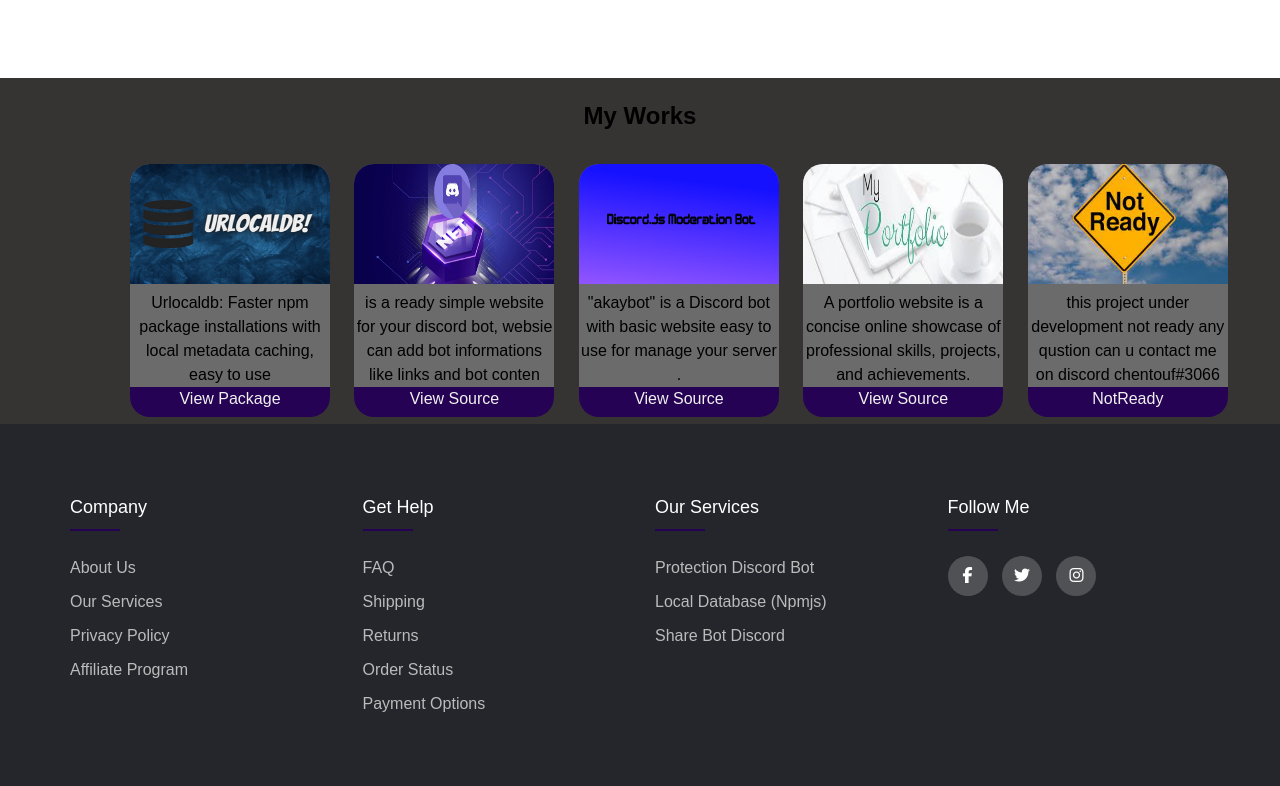
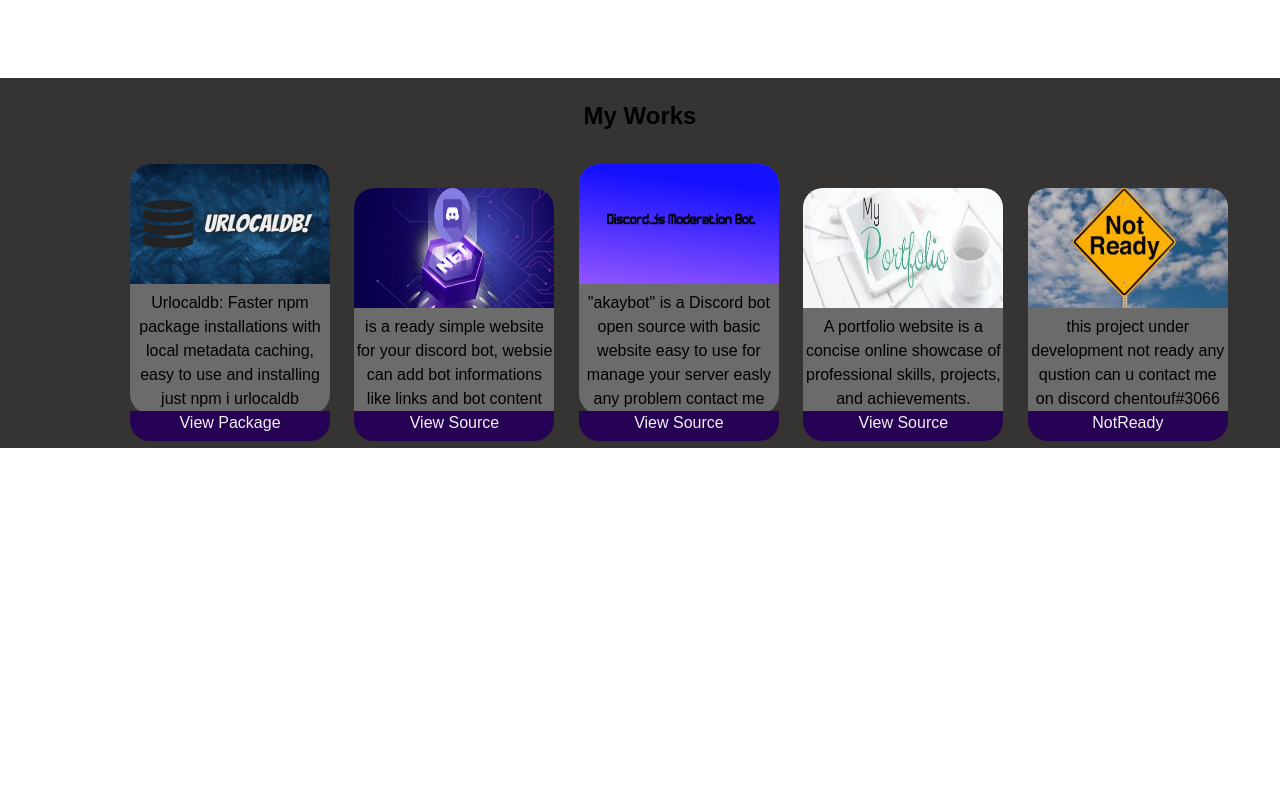
Before and after one commit to Nik0tino/PortFolio, a plain HTML site: page index.html in a window 1280 px wide. Shown: the part 1112-1898 px from the top of the page. After the commit the page ends 1560 px from the top, so only its background shows below. Drawn offline with Linux system fonts and the light colour scheme.

Commit message:
Update index.html

```diff
--- a/index.html
+++ b/index.html
@@ -104,7 +104,7 @@
         <div class="Cards2">
             <div class="works">
                 <img src="./img/urlocaldb.png" alt="database">
-                <p>Urlocaldb: Faster npm package installations with local metadata caching, easy to use
+                <p>Urlocaldb: Faster npm package installations with local metadata caching, easy to use and installing just npm i urlocaldb
                 </p>
                 <li> <a href="https://www.npmjs.com/package/urlocaldb" target="_blank">View Package</a>
                 </li>
@@ -112,7 +112,7 @@
 
             <div class="works">
                 <img src="./img/akaybotwebsite.jpg" alt="website">
-                <p>is a ready simple website for your discord bot, websie can add bot informations like links and bot conten
+                <p>is a ready simple website for your discord bot, websie can add bot informations like links and bot content
 
                 </p>
                 <li> <a href="https://github.com/MihawkDev/DiscordBot-websitev1" target="_blank">View Source</a>
@@ -121,7 +121,7 @@
 
             <div class="works">
                 <img src="./img/discordmod.png" alt="mod">
-                <p>"akaybot" is a Discord bot with basic website easy to use for manage your server .
+                <p>"akaybot" is a Discord bot open source with basic website easy to use for manage your server easly any problem contact me
 
                 </p>
                 <li> <a href="https://github.com/MihawkDev/NexterBot-V1-SuperEdition" target="_blank">View Source</a>
@@ -149,48 +149,6 @@
         </div>
     </section>
 
-
-    <footer class="footer">
-        <div class="container">
-         <div class="row">
-           <div class="footer-col">
-            <h4>company</h4>
-            <ul>
-              <li><a href="#">about us</a></li>
-              <li><a href="#">our services</a></li>
-              <li><a href="#">privacy policy</a></li>
-              <li><a href="#">affiliate program</a></li>
-            </ul>
-          </div>
-          <div class="footer-col">
-            <h4>get help</h4>
-            <ul>
-              <li><a href="#">FAQ</a></li>
-              <li><a href="#">shipping</a></li>
-              <li><a href="#">returns</a></li>
-              <li><a href="#">order status</a></li>
-              <li><a href="#">payment options</a></li>
-            </ul>
-          </div>
-           <div class="footer-col">
-             <h4>our services</h4>
-             <ul>
-               <li><a href="https://discord.gg/23qWxrbFVR">protection discord bot</a></li>
-               <li><a href="https://www.npmjs.com/package/urlocaldb">local database (npmjs)</a></li>
-               <li><a href="https://discord.gg/W5QP3eRKsX">Share Bot Discord</a></li>
-             </ul>
-           </div>
-           <div class="footer-col">
-             <h4>follow me</h4>
-             <div class="social-links">
-               <a href="https://www.facebook.com/BilalChentouf2007/"><i class="fab fa-facebook-f"></i></a>
-               <a href="https://twitter.com/bilalchen207"><i class="fab fa-twitter"></i></a>
-               <a href="https://www.instagram.com/bilalchentouf.7/"><i class="fab fa-instagram"></i></a>
-             </div>
-           </div>
-         </div>
-        </div>
-     </footer>
 </body>
 
 </html>
```
